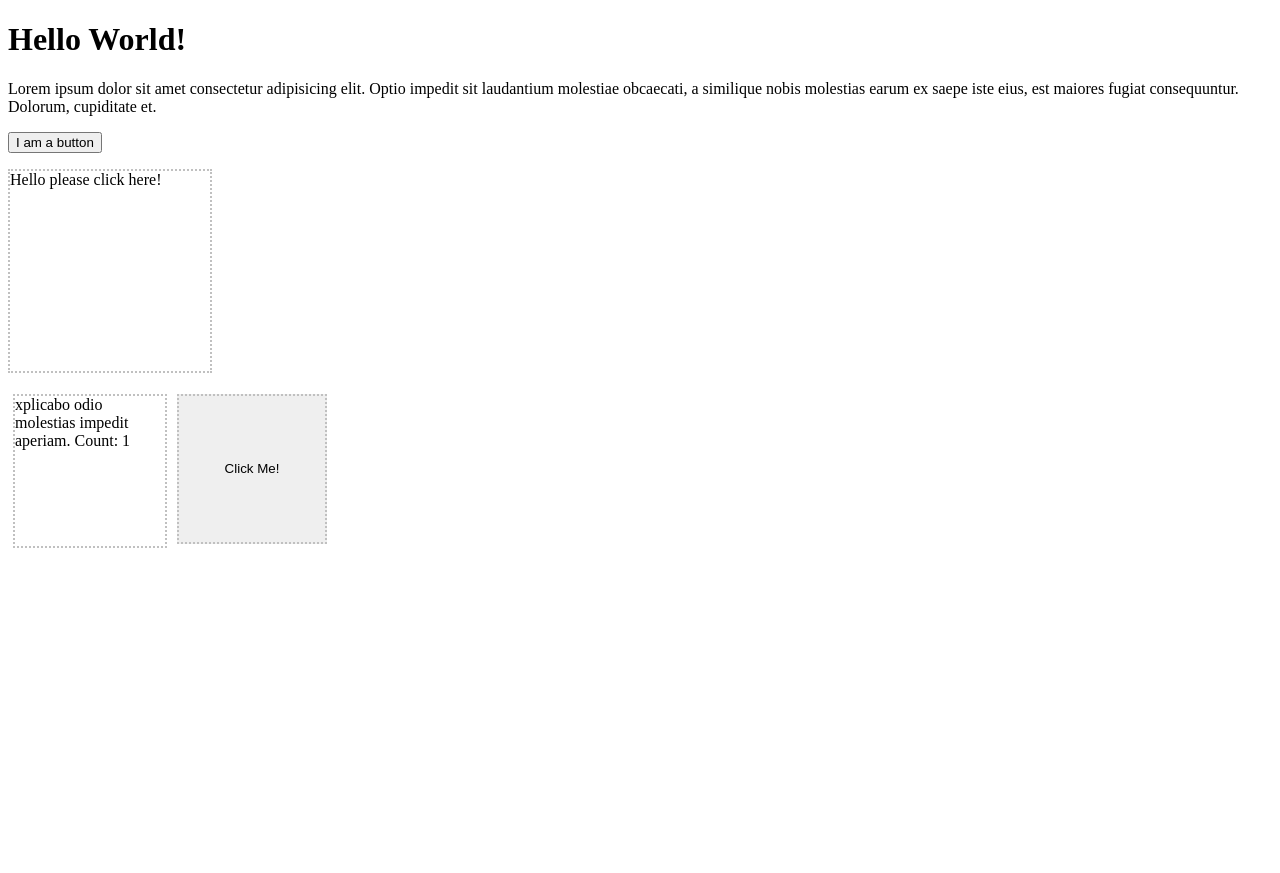
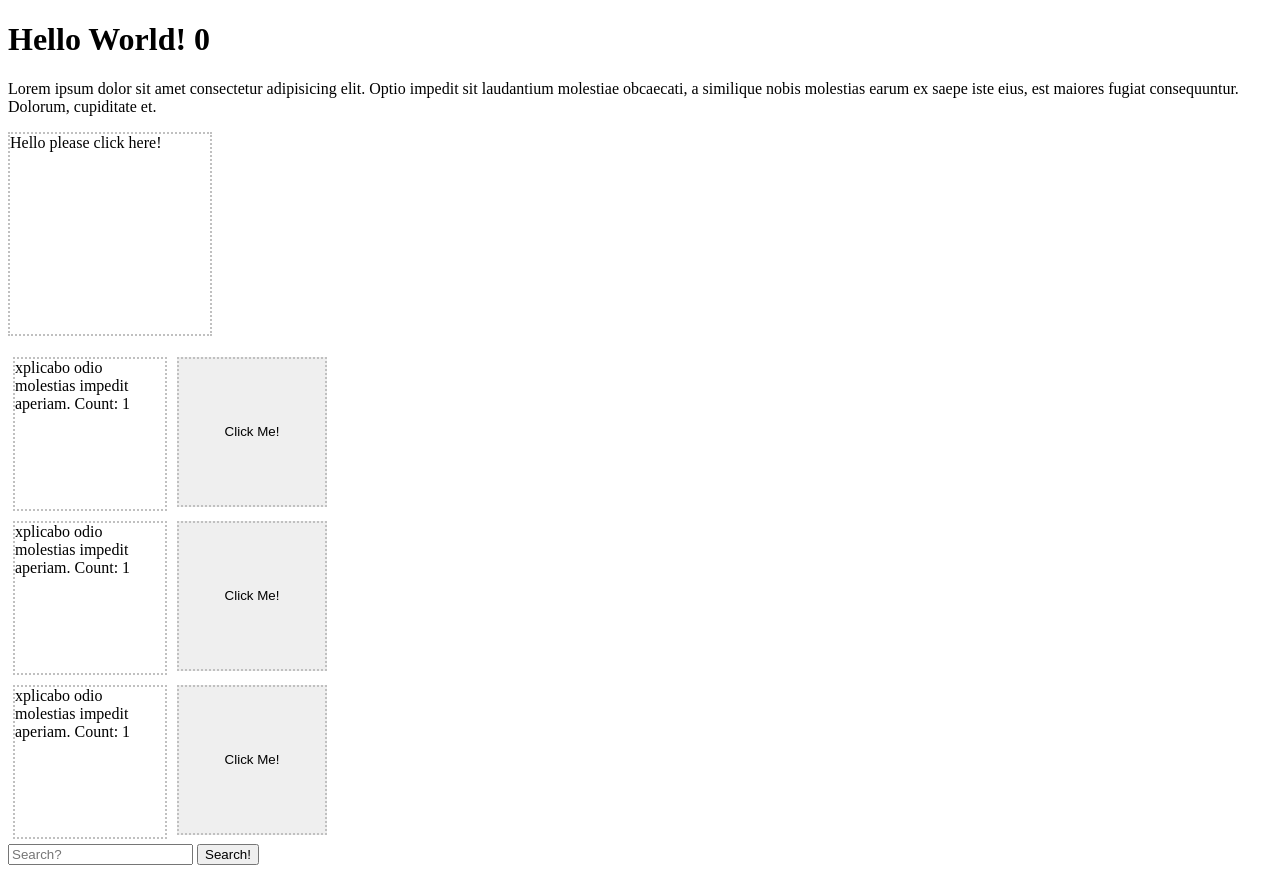
Before and after one commit to brendan-codes/aug-web-fun, a plain HTML site: page w2d1/index.html in a window 1280 px wide. Both pictures are taken after a click on the button "I am a button". Before the commit the page ends 800 px from the top, so only its background shows below. Drawn offline with Linux system fonts and the light colour scheme.

Commit message:
tueday demo

```diff
--- a/w1d5/script.js
+++ b/w1d5/script.js
@@ -54,3 +54,8 @@ console.log(typeof d.thing3[3]);
 console.log(typeof d.thing3[2]);
 
 // console.log(d);
+
+
+for (var i = arrPoison.length - 1; i >=0 ; i--){
+    arrPoisonReverse.push(arrPoison[i]);
+}
--- a/w2d1/index.html
+++ b/w2d1/index.html
@@ -9,7 +9,7 @@
 </head>
 <body>
     <div id="world"></div>
-    <h1>Hello World!</h1>
+    <h1 onclick="updateCounter('#countwhatever')">Hello World! <span id="countwhatever">0</span></h1>
     <p>Lorem ipsum dolor sit amet consectetur adipisicing elit. Optio impedit sit laudantium molestiae obcaecati, a similique nobis molestias earum ex saepe iste eius, est maiores fugiat consequuntur. Dolorum, cupiditate et.</p>
     <button id="specialButton" class="button" unicorn="true" onclick="magicalUnicorns(this)">I am a button</button>
     <div>
@@ -22,11 +22,38 @@
     </div>
     <div class="counters">
         <p class="counter border">
-            xplicabo odio molestias impedit aperiam. Count: <span id="count">1</span>
+            xplicabo odio molestias impedit aperiam. Count: <span id="count1">1</span>
         </p>
-        <button onclick="updateCounter()" class="counter border">
+        <button onclick="updateCounter('#count1')" class="counter border">
             Click Me!
         </button>
+    </div>
+
+    <div class="counters">
+        <p class="counter border">
+            xplicabo odio molestias impedit aperiam. Count: <span id="count2">1</span>
+        </p>
+        <button onclick="updateCounter('#count2')" class="counter border">
+            Click Me!
+        </button>
+    </div>
+
+    <div class="counters">
+        <p class="counter border">
+            xplicabo odio molestias impedit aperiam. Count: <span id="count3">1</span>
+        </p>
+        <button onclick="updateCounter('#count3')" class="counter border">
+            Click Me!
+        </button>
+    </div>
+
+    <div>
+        <input type="text" id="search" placeholder="Search?">
+        <button onclick="search()">Search!</button>
+    </div>
+
+    <div id="searchResult">
+
     </div>
 
 </body>
--- a/w2d1/script.js
+++ b/w2d1/script.js
@@ -2,9 +2,9 @@ function magicalUnicorns(element){
     console.log(element.innerHTML);
     console.log("Hello world!");
 
-    // element.remove();
+    element.remove();
 
-    document.querySelector("#world").remove();
+    // document.querySelector("#world").remove();
 }
 
 function addChildren(element){
@@ -17,10 +17,10 @@ function updateChildrenAgain(element){
 
 // afternoon demo
 
-function updateCounter(){
-    var currentCount = parseInt(document.querySelector("#count").innerHTML);
+function updateCounter(id){
+    var currentCount = parseInt(document.querySelector(id).innerHTML);
     console.log(currentCount);
-    document.querySelector("#count").innerHTML = currentCount+1;
+    document.querySelector(id).innerHTML = currentCount+1;
 }
 
 
@@ -45,4 +45,13 @@ function buildWorld(x, y){
     document.querySelector("#world").innerHTML = world;
 }
 
-buildWorld(50, 50);
+// buildWorld(50, 50);
+
+
+function search(){
+    var userInput = document.querySelector("#search").value;
+    console.log(userInput);
+
+    alert(`You have searched for ${userInput}`);
+    document.querySelector("#searchResult").innerHTML = `<h1>You have searched for ${userInput} </h1>`;
+}
```
